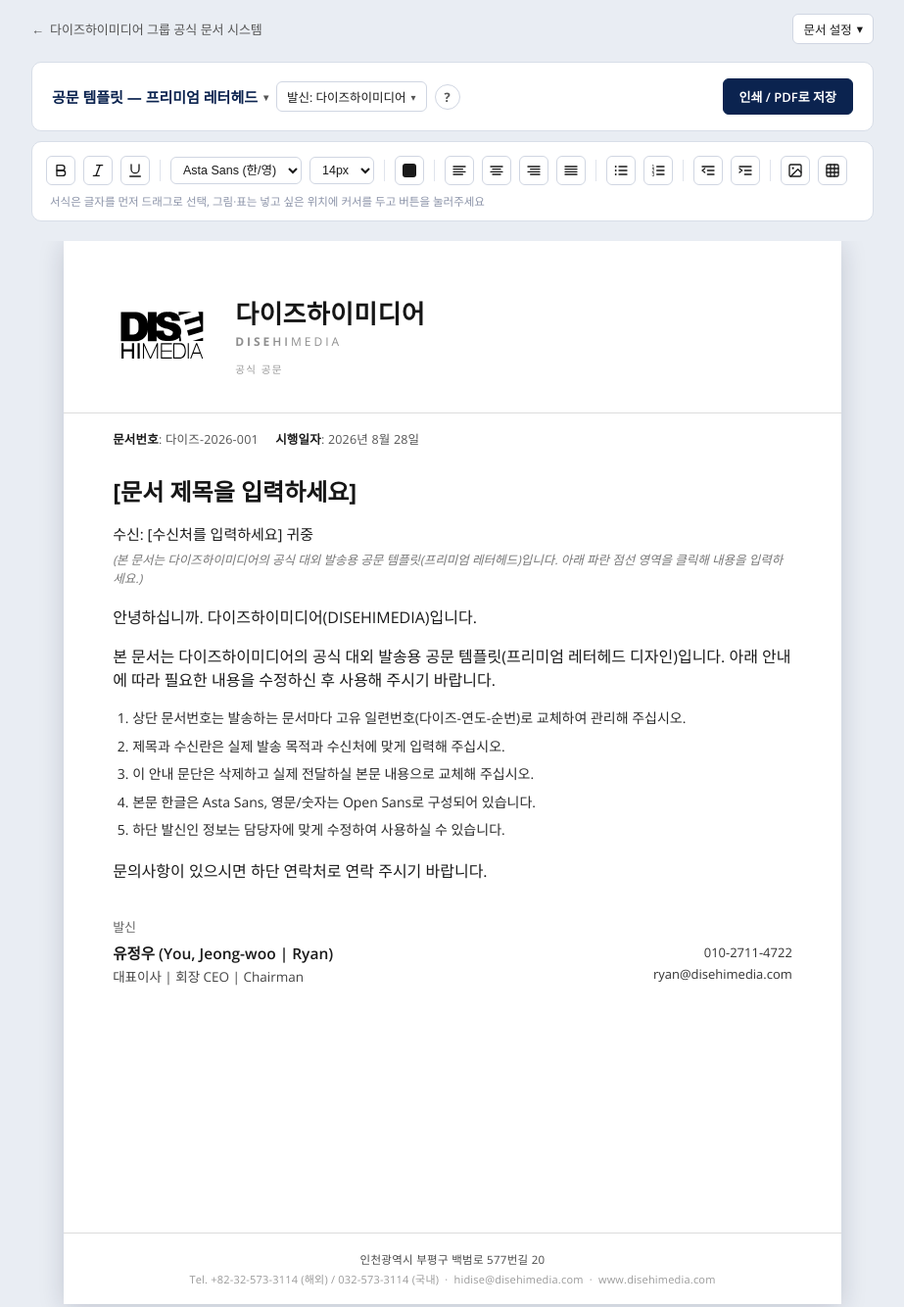
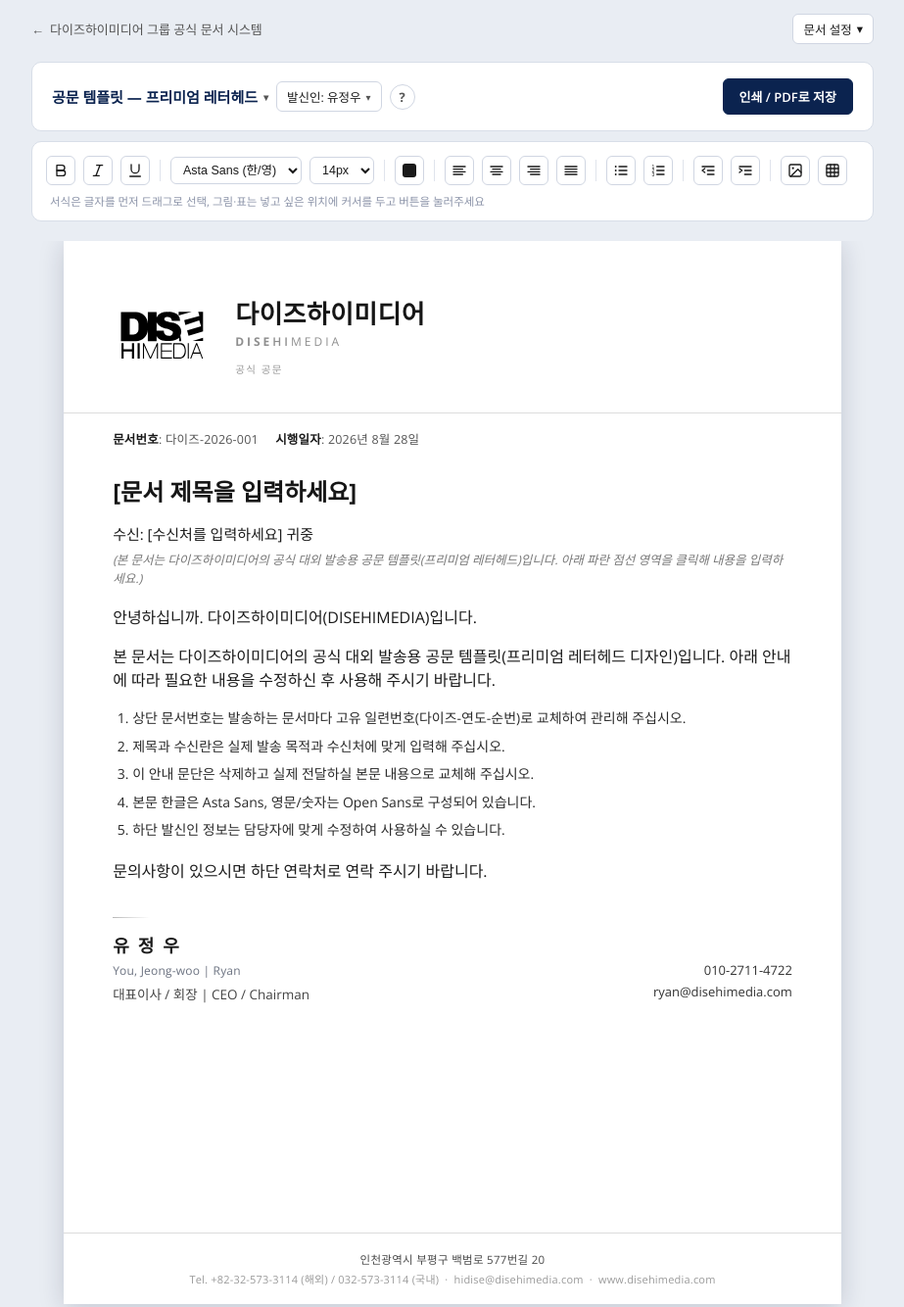
Before and after one commit to himediaxyz/docs, a plain HTML site: page templates/gongmun-premium/index.html in a window 1280 px wide. Shown: the top 1334 px of the page at 98% size, without its empty margins (178-1101 px from the left). Drawn offline with nearby package versions, Linux system fonts and the light colour scheme; a web font is replaced by a local one.

Commit message:
feat: 다이즈하이미디어 발신인 4명(회사 공식+대표3인) 추가, DISEHIMEDIA 워드마크 3단 굵기 적용

```diff
--- a/shared/scripts/components.js
+++ b/shared/scripts/components.js
@@ -208,8 +208,20 @@
     }
     if (!currentTemplateName && templateList.length) currentTemplateName = templateList[0].nameKr;
 
+    // 발신인 버튼의 처음 라벨 — 배열 순서(드롭다운에 뜨는 순서)가 아니라
+    // isDefault:true로 표시된 사람을 찾습니다(없으면 0번으로 대체).
+    // 배열 0번은 "회사 공식"처럼 드롭다운에서 맨 위에 두고 싶어서일 뿐,
+    // 새 문서를 열었을 때 서명란에 미리 채워져 있는 사람과 꼭 같으란
+    // 법은 없기 때문입니다(어긋나면 문서 상단 버튼과 실제 서명란이
+    // 서로 다른 사람을 가리키는 문제가 생깁니다 — shared/scripts/
+    // sender-info.js의 isDefault 주석 참고).
     var senderList = (window.DISE && DISE.senders && DISE.senders[companyKey]) || [];
-    var defaultSenderName = senderList.length ? senderList[0].nameKr : '(미지정)';
+    var defaultSender = null;
+    for (var si = 0; si < senderList.length; si++) {
+      if (senderList[si].isDefault) { defaultSender = senderList[si]; break; }
+    }
+    if (!defaultSender && senderList.length) defaultSender = senderList[0];
+    var defaultSenderName = defaultSender ? defaultSender.nameKr : '(미지정)';
 
     target.innerHTML =
       '<div class="toolbar no-print">' +
@@ -224,7 +236,7 @@
             '</span>' +
             '<span class="dropdown-anchor sender-anchor">' +
               '<button type="button" class="sender-btn" id="senderBtn" aria-haspopup="true" aria-expanded="false">' +
-                '<span id="senderLabel">발신: ' + defaultSenderName + '</span>' +
+                '<span id="senderLabel">발신인: ' + defaultSenderName + '</span>' +
                 '<span class="dd-caret" aria-hidden="true">&#9662;</span>' +
               '</button>' +
               '<div class="sender-popover" id="senderPopover" hidden></div>' +
--- a/shared/scripts/editor.js
+++ b/shared/scripts/editor.js
@@ -1038,24 +1038,27 @@
   function applySender(sender) {
     var signBlock = document.querySelector('.sign-block');
     if (!signBlock || !sender) return;
-    var nameEl = signBlock.querySelector('.name');
+    var nameKrEl = signBlock.querySelector('.name-kr');
+    var nameEnEl = signBlock.querySelector('.name-en');
     var titleEl = signBlock.querySelector('.title');
     var rightEl = signBlock.querySelector('.sign-right');
-    if (nameEl) {
+    if (nameKrEl) nameKrEl.textContent = sender.nameKr || '';
+    if (nameEnEl) {
       // sender.nameEn이 정확히 'DISEHIMEDIA'면(회사 자체가 발신인인
       // 경우) components.js의 diseWordmarkHTML()이 DISE/HI/MEDIA를
       // 서로 다른 굵기로 나눠 그려줍니다 — 문서 헤더의 브랜드명과 같은
-      // 처리입니다(shared/scripts/sender-info.js 주석 참고).
-      var nameEnHTML = (window.DISE && DISE.components && DISE.components.diseWordmarkHTML) ?
+      // 처리입니다(shared/scripts/sender-info.js 주석 참고). 그 외에는
+      // 원래 문자열을 그대로 반환하므로 항상 innerHTML로 넣어도
+      // 안전합니다. 괄호는 더 이상 안 붙입니다(요청: "영어이름에 ()를
+      // 빼주세요") — 한글 이름 아래 줄에 그대로 둡니다.
+      nameEnEl.innerHTML = (window.DISE && DISE.components && DISE.components.diseWordmarkHTML) ?
         DISE.components.diseWordmarkHTML(sender.nameEn || '') : (sender.nameEn || '');
-      nameEl.innerHTML = sender.nameKr +
-        (sender.nameEn ? ' <span class="en">(' + nameEnHTML + ')</span>' : '');
     }
     if (titleEl) titleEl.textContent = sender.title || '';
     if (rightEl) {
       rightEl.innerHTML = (sender.phone || '') + (sender.phone && sender.email ? '<br>' : '') + (sender.email || '');
     }
-    if (senderLabel) senderLabel.textContent = '발신: ' + sender.nameKr;
+    if (senderLabel) senderLabel.textContent = '발신인: ' + sender.nameKr;
   }
 
   if (senderBtn && senderPopover) {
--- a/shared/scripts/sender-info.js
+++ b/shared/scripts/sender-info.js
@@ -37,27 +37,47 @@
       // components.js의 diseWordmarkHTML()이 자동으로 DISE(가장 굵게)
       // /HI(중간 굵기)/MEDIA(얇게) 세 부분으로 나눠서 그려줍니다(문서
       // 헤더 로고 옆 브랜드명과 같은 처리 — shared/styles/document.css의
-      // .dise-wordmark 참고).
+      // .dise-wordmark 참고). title을 비워두지 않고 '회사 공식 발신'을
+      // 넣은 이유 두 가지: (1) 발신인 드롭다운에서 다른 사람 항목들은
+      // 직함이 뱃지로 붙어 한 줄 높이가 더 큰데, 이 항목만 비어있으면
+      // 목록에서 유독 낮아 보여서(요청: "높이를 맞추면 좋겠다") 맞춰주는
+      // 용도. (2) 실제 서명란에도 그대로 찍혀서, 개인 직함 대신 "회사
+      // 명의로 보낸다"는 뜻을 분명히 밝혀줍니다.
       id: 'disehimedia-official',
       nameKr: '다이즈하이미디어',
       nameEn: 'DISEHIMEDIA',
-      title: '',
+      title: '회사 공식 발신',
       phone: '032-573-3114',
       email: 'hidise@disehimedia.com'
     },
     {
+      // title 표기 규칙(2026-08-28): "한글 직함(여러 개면 / 로 구분) |
+      // 영문 직함(여러 개면 / 로 구분)" — 유정우 대표님은 대표이사·회장
+      // 두 직함을 함께 쓰셔서 "대표이사 / 회장 | CEO / Chairman"이
+      // 됩니다.
+      //
+      // isDefault: 새 문서를 처음 열었을 때 서명란/발신인 버튼에 미리
+      // 채워져 있을 발신인을 표시합니다. 배열 순서(드롭다운에 뜨는
+      // 순서 — "회사 공식"을 맨 위에 두고 싶어서 0번)와는 다른
+      // 개념이라 따로 표시합니다 — 이 표시가 없으면
+      // shared/scripts/components.js의 renderEditorUI()가 배열의 0번을
+      // 기본값으로 쓰는데, 그러면 문서 상단 버튼엔 "다이즈하이미디어"가
+      // 뜨면서 정작 서명란(templates/*/index.html에 미리 써둔 초기
+      // 내용)은 유정우로 남아 서로 어긋납니다. 이 표시가 붙은 사람이
+      // 곧 각 템플릿 파일의 서명란 초기 내용과 같아야 합니다.
       id: 'yoo-jeongwoo',
       nameKr: '유정우',
       nameEn: 'You, Jeong-woo | Ryan',
-      title: '대표이사 | 회장 CEO | Chairman',
+      title: '대표이사 / 회장 | CEO / Chairman',
       phone: '010-2711-4722',
-      email: 'ryan@disehimedia.com'
+      email: 'ryan@disehimedia.com',
+      isDefault: true
     },
     {
       id: 'won-jongil',
       nameKr: '원종일',
       nameEn: 'Won, Jong il | Jason',
-      title: '대표이사 CEO',
+      title: '대표이사 | CEO',
       phone: '010-5171-8279',
       email: 'toyawon@disehimedia.com'
     },
@@ -65,7 +85,7 @@
       id: 'lee-sungjin',
       nameKr: '이성진',
       nameEn: 'Lee, Sung jin | Kai',
-      title: '재무 부대표 CFO',
+      title: '재무 부대표 | CFO',
       phone: '010-6208-6717',
       email: 'kai@disehimedia.com'
     }
--- a/shared/styles/document.css
+++ b/shared/styles/document.css
@@ -157,9 +157,9 @@
    추가로 불러옵니다)를 그대로 씁니다. 마크업은 shared/scripts/
    components.js의 diseWordmarkHTML()이 만들고, 문서 헤더의 브랜드명
    (.brand-en 안)과 발신인이 "회사 공식"(다이즈하이미디어)일 때의
-   서명란 이름(.sign-block .name .en 안) 두 곳에서 재사용합니다 — 두
-   군데 다 부모 요소가 자기 자신의 font-family/font-weight를 이미
-   갖고 있지만(.brand-en, .sign-left .name .en), 아래 규칙들은 이
+   서명란 영문 표기(.sign-block .name-en 안) 두 곳에서 재사용합니다 —
+   두 군데 다 부모 요소가 자기 자신의 font-family/font-weight를 이미
+   갖고 있지만(.brand-en, .sign-left .name-en), 아래 규칙들은 이
    워드마크 요소 자신에게 직접 붙는 값이라 상속보다 항상 우선합니다. */
 .dise-wordmark{font-family:var(--font-kr);}
 .dise-wordmark .w-dise{font-weight:800;}   /* DISE — 가장 굵게(ExtraBold) */
@@ -265,10 +265,37 @@
   display:flex;justify-content:space-between;align-items:flex-end;
   padding:20px 0 28px;
 }
-.sign-left .role{font-family:var(--font-kr);font-size:13px;color:#666;margin-bottom:6px;}
-.sign-left .name{font-family:var(--font-kr);font-size:15.5px;font-weight:600;color:var(--ink);}
-.sign-left .name .en{font-family:var(--font-en);font-weight:600;}
-.sign-left .title{font-family:var(--font-kr);font-size:13.5px;color:#444;margin-top:2px;}
+/* "발신"이라는 텍스트 대신 얇고 짧은 구분선 하나로 서명란 시작을
+   알립니다(2026-08-28 변경 — 요청: "얇고 고급스러운 구분선을 살짝").
+   마크업은 내용 없는 빈 요소(<div class="role" aria-hidden="true">)이고,
+   선은 ::after로 그립니다 — 스크린리더가 빈 줄을 읽지 않도록
+   aria-hidden을 붙였습니다. */
+.sign-left .role{
+  width:38px;height:1px;margin-bottom:14px;
+  position:relative;
+}
+.sign-left .role::after{
+  content:'';position:absolute;left:0;top:0;width:100%;height:1px;
+  background:linear-gradient(90deg,#9aa4b8,transparent);
+}
+.theme-mono .sign-left .role::after{background:linear-gradient(90deg,#b8b8b8,transparent);}
+
+/* 이름 — 한글은 자간을 넓게 벌리고 굵게(요청: "유  정  우 처럼 두
+   칸씩 띄고 굵은 글씨로"), 영문 표기는 그 아래 줄에 괄호 없이 작고
+   차분하게 둡니다(요청: "영어이름에 ()를 빼주세요"). 회사 자체가
+   발신인일 때(다이즈하이미디어)는 영문 줄에 DISEHIMEDIA 워드마크가
+   그대로 들어갑니다(위 .dise-wordmark 참고 — shared/scripts/editor.js
+   의 applySender가 diseWordmarkHTML()로 채워 넣습니다). */
+.sign-left .name{display:flex;flex-direction:column;gap:5px;}
+.sign-left .name-kr{
+  font-family:var(--font-kr);font-weight:800;font-size:18px;
+  letter-spacing:0.5em;color:var(--ink);
+}
+.sign-left .name-en{
+  font-family:var(--font-en);font-weight:500;font-size:12px;
+  color:#6b7280;letter-spacing:0.2px;
+}
+.sign-left .title{font-family:var(--font-kr);font-size:13.5px;color:#444;margin-top:5px;}
 .sign-right{text-align:right;font-family:var(--font-en);font-size:13px;color:#333;line-height:1.7;}
 
 /* ---------- 문서 푸터 밴드 (주소·연락처) ----------
--- a/templates/gongmun-premium/index.html
+++ b/templates/gongmun-premium/index.html
@@ -87,9 +87,15 @@
             <p>문의사항이 있으시면 하단 연락처로 연락 주시기 바랍니다.</p>
             <div class="sign-block" contenteditable="false">
               <div class="sign-left">
-                <div class="role">발신</div>
-                <div class="name">유정우 <span class="en">(You, Jeong-woo | Ryan)</span></div>
-                <div class="title">대표이사 | 회장 CEO | Chairman</div>
+                <!-- "발신" 텍스트 대신 얇은 구분선 하나만 둡니다(장식용
+                     — shared/styles/document.css의 .sign-left .role
+                     참고). -->
+                <div class="role" aria-hidden="true"></div>
+                <div class="name">
+                  <span class="name-kr">유정우</span>
+                  <span class="name-en">You, Jeong-woo | Ryan</span>
+                </div>
+                <div class="title">대표이사 / 회장 | CEO / Chairman</div>
               </div>
               <div class="sign-right">
                 010-2711-4722<br>
```
Also changed, not shown: templates/gongmun/index.html (+9 -3 lines).
